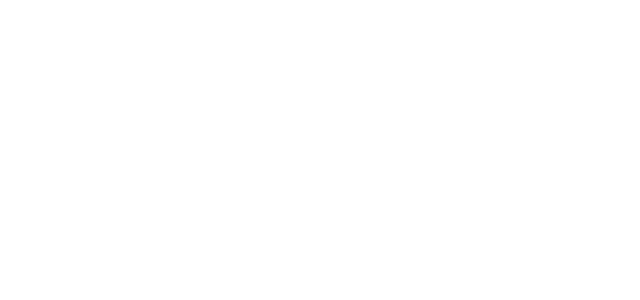
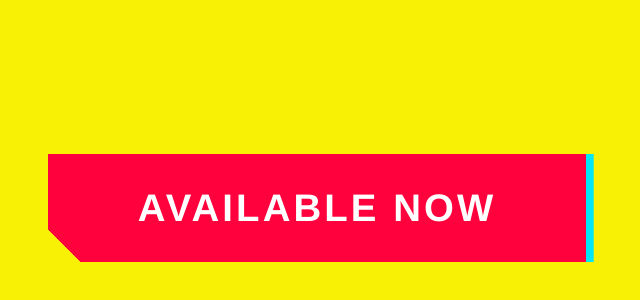
Before and after one commit to MIXISAMA/my-homepage, a Vue app: page /cyberpunk-glitch-button in a window 1280 px wide. Before the commit this address had no page. Shown: the part 192-492 px from the top of the page, without its empty margins (323-963 px from the left). Built offline with nearby package versions, Linux system fonts and the light colour scheme.

Commit message:
cyberpunk glitch button

```diff
--- a/src/router/index.ts
+++ b/src/router/index.ts
@@ -66,6 +66,11 @@
       name: "emoji-dock",
       component: () => import("../views/EmojiDock.vue"),
     },
+    {
+      path: "/cyberpunk-glitch-button",
+      name: "cyberpunk-glitch-button",
+      component: () => import("../views/CyberpunkGlitchButton.vue"),
+    },
   ],
 });
 
--- /dev/null
+++ b/src/views/CyberpunkGlitchButton.vue
@@ -0,0 +1,107 @@
+<template>
+<div class="content">
+  <button>AVAILABLE NOW</button>
+</div>
+</template>
+
+<script setup lang="ts">
+
+</script>
+
+<style scoped>
+
+.content {
+  font-size: 1vw;
+  display: flex;
+  min-height: 100vh;
+  justify-content: center;
+  align-items: center;
+  background-color: #F8F005;
+  position: relative;
+}
+
+button, button::after {
+  width: 14em;
+  height: 2.8em;
+  font-size: 3em;
+  font-weight: bold;
+  font-family: 'Franklin Gothic Medium', 'Arial Narrow', Arial, sans-serif;
+  background: linear-gradient(45deg, transparent 5%, #FF013C 5%);
+  border: 0;
+  color: #fff;
+  letter-spacing: 0.08em;
+  box-shadow: 0.2em 0 0 #00E6F6;
+  outline: transparent;
+  position: relative;
+}
+
+button::after {
+  --slice-0: inset(50% 50% 50% 50%);
+  --slice-1: inset(80% -0.2em 0 0);
+  --slice-2: inset(50% -0.2em 30% 0);
+  --slice-3: inset(10% -0.2em 85% 0);
+  --slice-4: inset(40% -0.2em 43% 0);
+  --slice-5: inset(80% -0.2em 5% 0);
+
+  line-height: 2.8em;
+  font-size: 1em;
+  content: 'AVAILABLE NOW';
+  display: block;
+  position: absolute;
+  top: 0;
+  left: 0;
+  right: 0;
+  background: linear-gradient(45deg, transparent 3%, #00E6F6 3%, #00E6F6 5%, #FF013C 5%);
+  text-shadow: -0.1em -0.1em 0 #F8F005, 0.1em 0.1em 0 #00E6F6;
+  clip-path: var(--slice-0);
+}
+
+button:hover::after {
+  animation: 1s glitch;
+  animation-timing-function: steps(2, end);
+}
+
+@keyframes glitch {
+  0% {
+    clip-path: var(--slice-1);
+    transform: translate(-0.6em, -0.3em);
+  }
+  10% {
+    clip-path: var(--slice-4);
+    transform: translate(0.6em, -0.3em);
+  }
+  30% {
+    clip-path: var(--slice-3);
+    transform: translate(-0.3em, 0em);
+  }
+  40% {
+    clip-path: var(--slice-2);
+    transform: translate(0.6em, -0.3em);
+  }
+  50% {
+    clip-path: var(--slice-4);
+    transform: translate(-0.6em, -0.3em);
+  }
+  60% {
+    clip-path: var(--slice-1);
+    transform: translate(-0.3em, 0em);
+  }
+  70% {
+    clip-path: var(--slice-5);
+    transform: translate(-0.3em, 0.3em);
+  }
+  80% {
+    clip-path: var(--slice-3);
+    transform: translate(-0.6em, 0em);
+  }
+  90% {
+    clip-path: var(--slice-5);
+    transform: translate(-0.6em, -0.3em);
+  }
+  100% {
+    clip-path: var(--slice-2);
+    transform: translate(-0.6em, -0.3em);
+  }
+}
+
+</style>
--- a/src/views/MenuView.vue
+++ b/src/views/MenuView.vue
@@ -34,6 +34,9 @@
     <li>
       <RouterLink to="/emoji-dock">Emoji Dock</RouterLink>
     </li>
+    <li>
+      <RouterLink to="/cyberpunk-glitch-button">Cyberpunk Glitch Button</RouterLink>
+    </li>
   </ul>
 </template>
 
```
